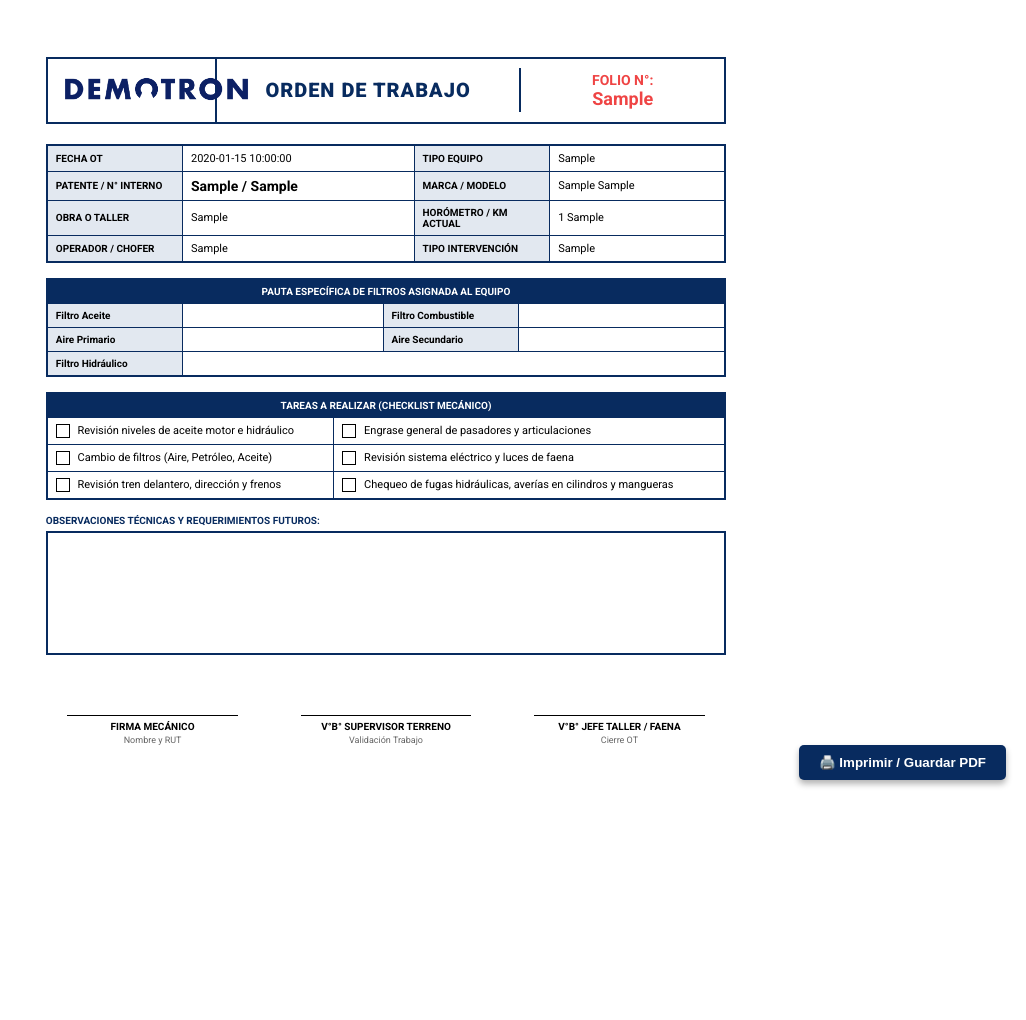
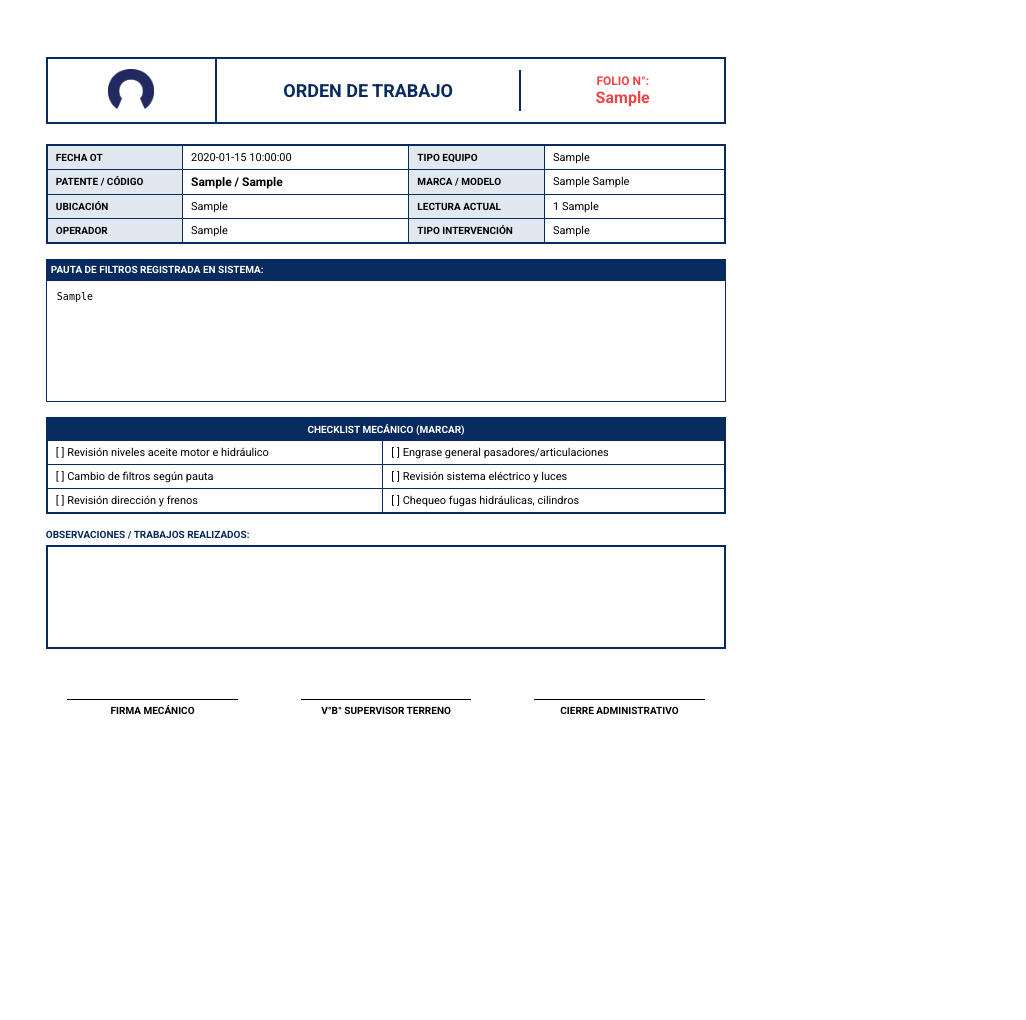
Before and after one commit to manuelortizortiz/cmms-demotron, a Flask app: template templates/ot_print.html in a window 1280 px wide. Shown: the top 1020 px of the page, without its empty margins (254-1280 px from the left). Run offline with Flask 3, Linux system fonts and the light colour scheme; tables that the repository leaves empty hold one stand-in row (values such as "Sample post"); the template is opened without the code that fills it: values that come from a table or form of the project are taken from there, most other values are stand-ins (such as "Sample title", 1, 10 or a date in 2020).

Commit message:
Update ot_print.html

```diff
--- a/templates/ot_print.html
+++ b/templates/ot_print.html
@@ -3,84 +3,61 @@
 <head>
     <meta charset="UTF-8">
     <title>Orden de Trabajo {{ ot.folio }}</title>
-    <link href="https://fonts.googleapis.com/css2?family=Roboto:wght@400;700;900&display=swap" rel="stylesheet">
+    <link href="https://fonts.googleapis.com/css2?family=Roboto:wght@400;700&display=swap" rel="stylesheet">
     <style>
         body { font-family: 'Roboto', sans-serif; font-size: 11px; color: #000; margin: 0; padding: 0; background: #fff; }
         .hoja-a4 { width: 210mm; min-height: 297mm; padding: 15mm; margin: 0 auto; box-sizing: border-box; }
-
         .header-grid { display: grid; grid-template-columns: 25% 45% 30%; border: 2px solid #082b5f; margin-bottom: 20px; align-items: center; }
         .header-logo { padding: 10px; border-right: 2px solid #082b5f; text-align: center; }
-        .header-title { padding: 10px; text-align: center; font-size: 20px; font-weight: 900; color: #082b5f; border-right: 2px solid #082b5f; letter-spacing: 1px; }
-        .header-folio { padding: 10px; text-align: center; font-weight: bold; color: #ef4444; font-size: 14px; }
-
+        .header-title { padding: 10px; text-align: center; font-size: 18px; font-weight: bold; color: #082b5f; border-right: 2px solid #082b5f; }
+        .header-folio { padding: 10px; text-align: center; font-weight: bold; color: #ef4444; font-size: 12px; }
         table { width: 100%; border-collapse: collapse; margin-bottom: 15px; border: 2px solid #082b5f; }
-        th, td { border: 1px solid #082b5f; padding: 6px 8px; }
+        th, td { border: 1px solid #082b5f; padding: 5px 8px; }
         th { background-color: #082b5f; color: white; font-weight: bold; text-align: left; font-size: 10px; text-transform: uppercase; }
         .label-cell { font-weight: bold; background-color: #e2e8f0; width: 20%; font-size: 10px; }
-
-        .check-box { width: 12px; height: 12px; border: 1px solid #000; display: inline-block; vertical-align: middle; margin-right: 5px; }
-        .obs-box { border: 2px solid #082b5f; height: 100px; padding: 10px; margin-bottom: 30px; }
-
-        .firmas { display: grid; grid-template-columns: 1fr 1fr 1fr; gap: 20px; text-align: center; margin-top: 60px; }
+        .obs-box { border: 2px solid #082b5f; height: 80px; padding: 10px; margin-bottom: 30px; }
+        .firmas { display: grid; grid-template-columns: 1fr 1fr 1fr; gap: 20px; text-align: center; margin-top: 50px; }
         .firma-linea { border-top: 1px solid #000; width: 80%; margin: 0 auto 5px auto; }
         .firma-texto { font-size: 10px; font-weight: bold; text-transform: uppercase; }
-
-        @media print {
-            body { background: white; }
-            .hoja-a4 { width: 100%; padding: 0; }
-            .no-print { display: none !important; }
-        }
+        .caja-texto-libre { border: 1px solid #082b5f; padding: 10px; min-height: 100px; white-space: pre-wrap; font-family: monospace; font-size: 10px; margin-bottom: 15px; }
+        @media print { body { background: white; } .hoja-a4 { width: 100%; padding: 0; } .no-print { display: none !important; } }
     </style>
 </head>
-<body onload="window.print()"> <button class="no-print" onclick="window.print()" style="position: fixed; bottom: 20px; right: 20px; background: #082b5f; color: white; padding: 10px 20px; border-radius: 5px; cursor: pointer; font-weight: bold; border: none; box-shadow: 0 4px 6px rgba(0,0,0,0.3);">🖨️ Imprimir / Guardar PDF</button>
+<body onload="window.print()">
 
     <div class="hoja-a4">
         <div class="header-grid">
-            <div class="header-logo"><img src="/static/Logo Azul.png" style="max-height: 40px;" alt="Demotron"></div>
+            <div class="header-logo"><img src="/static/ISOTIPO DEMOTRON.png" style="max-height: 40px;" alt="Demotron"></div>
             <div class="header-title">ORDEN DE TRABAJO</div>
-            <div class="header-folio">FOLIO N°:<br><span style="font-size: 18px;">{{ ot.folio }}</span></div>
+            <div class="header-folio">FOLIO N°:<br><span style="font-size: 16px;">{{ ot.folio }}</span></div>
         </div>
 
         <table>
             <tr><td class="label-cell">FECHA OT</td><td>{{ fecha_actual }}</td><td class="label-cell">TIPO EQUIPO</td><td>{{ equipo.tipo_equipo }}</td></tr>
-            <tr><td class="label-cell">PATENTE / N° INTERNO</td><td style="font-weight: bold; font-size: 14px;">{{ equipo.patente }} / {{ equipo.codigo }}</td><td class="label-cell">MARCA / MODELO</td><td>{{ equipo.marca }} {{ equipo.modelo }}</td></tr>
-            <tr><td class="label-cell">OBRA O TALLER</td><td>{{ equipo.ubicacion }}</td><td class="label-cell">HORÓMETRO / KM ACTUAL</td><td>{{ equipo.lectura_actual }} {{ equipo.control_base }}</td></tr>
-            <tr><td class="label-cell">OPERADOR / CHOFER</td><td>{{ equipo.responsable }}</td><td class="label-cell">TIPO INTERVENCIÓN</td><td>{{ ot.tipo_mantencion }}</td></tr>
+            <tr><td class="label-cell">PATENTE / CÓDIGO</td><td style="font-weight: bold; font-size: 12px;">{{ equipo.patente }} / {{ equipo.codigo }}</td><td class="label-cell">MARCA / MODELO</td><td>{{ equipo.marca }} {{ equipo.modelo }}</td></tr>
+            <tr><td class="label-cell">UBICACIÓN</td><td>{{ equipo.ubicacion }}</td><td class="label-cell">LECTURA ACTUAL</td><td>{{ equipo.lectura_actual }} {{ equipo.control_base }}</td></tr>
+            <tr><td class="label-cell">OPERADOR</td><td>{{ equipo.responsable }}</td><td class="label-cell">TIPO INTERVENCIÓN</td><td>{{ ot.tipo_mantencion }}</td></tr>
         </table>
 
+        <div style="font-size: 10px; font-weight: bold; background-color: #082b5f; color: white; padding: 5px; text-transform: uppercase;">Pauta de Filtros Registrada en Sistema:</div>
+        <div class="caja-texto-libre">{{ equipo.pauta_filtros }}</div>
+
         <table>
-            <thead><tr><th colspan="4" style="text-align: center;">PAUTA ESPECÍFICA DE FILTROS ASIGNADA AL EQUIPO</th></tr></thead>
+            <thead><tr><th colspan="2" style="text-align: center;">CHECKLIST MECÁNICO (MARCAR)</th></tr></thead>
             <tbody>
-                <tr>
-                    <td class="label-cell">Filtro Aceite</td><td>{{ equipo.filtro_aceite }}</td>
-                    <td class="label-cell">Filtro Combustible</td><td>{{ equipo.filtro_petroleo }}</td>
-                </tr>
-                <tr>
-                    <td class="label-cell">Aire Primario</td><td>{{ equipo.filtro_aire_prim }}</td>
-                    <td class="label-cell">Aire Secundario</td><td>{{ equipo.filtro_aire_sec }}</td>
-                </tr>
-                <tr>
-                    <td class="label-cell">Filtro Hidráulico</td><td colspan="3">{{ equipo.filtro_hidraulico }}</td>
-                </tr>
+                <tr><td>[ ] Revisión niveles aceite motor e hidráulico</td><td>[ ] Engrase general pasadores/articulaciones</td></tr>
+                <tr><td>[ ] Cambio de filtros según pauta</td><td>[ ] Revisión sistema eléctrico y luces</td></tr>
+                <tr><td>[ ] Revisión dirección y frenos</td><td>[ ] Chequeo fugas hidráulicas, cilindros</td></tr>
             </tbody>
         </table>
 
-        <table>
-            <thead><tr><th colspan="2" style="text-align: center;">TAREAS A REALIZAR (Checklist Mecánico)</th></tr></thead>
-            <tbody>
-                <tr><td><div class="check-box"></div> Revisión niveles de aceite motor e hidráulico</td><td><div class="check-box"></div> Engrase general de pasadores y articulaciones</td></tr>
-                <tr><td><div class="check-box"></div> Cambio de filtros (Aire, Petróleo, Aceite)</td><td><div class="check-box"></div> Revisión sistema eléctrico y luces de faena</td></tr>
-                <tr><td><div class="check-box"></div> Revisión tren delantero, dirección y frenos</td><td><div class="check-box"></div> Chequeo de fugas hidráulicas, averías en cilindros y mangueras</td></tr>
-            </tbody>
-        </table>
-
-        <div style="font-size: 10px; font-weight: bold; color: #082b5f; margin-bottom: 5px;">OBSERVACIONES TÉCNICAS Y REQUERIMIENTOS FUTUROS:</div>
+        <div style="font-size: 10px; font-weight: bold; color: #082b5f; margin-bottom: 5px;">OBSERVACIONES / TRABAJOS REALIZADOS:</div>
         <div class="obs-box"></div>
 
         <div class="firmas">
-            <div><div class="firma-linea"></div><div class="firma-texto">Firma Mecánico</div><div style="font-size: 9px; color: #666; margin-top: 3px;">Nombre y RUT</div></div>
-            <div><div class="firma-linea"></div><div class="firma-texto">V°B° Supervisor Terreno</div><div style="font-size: 9px; color: #666; margin-top: 3px;">Validación Trabajo</div></div>
-            <div><div class="firma-linea"></div><div class="firma-texto">V°B° Jefe Taller / Faena</div><div style="font-size: 9px; color: #666; margin-top: 3px;">Cierre OT</div></div>
+            <div><div class="firma-linea"></div><div class="firma-texto">Firma Mecánico</div></div>
+            <div><div class="firma-linea"></div><div class="firma-texto">V°B° Supervisor Terreno</div></div>
+            <div><div class="firma-linea"></div><div class="firma-texto">Cierre Administrativo</div></div>
         </div>
     </div>
 </body>
```
